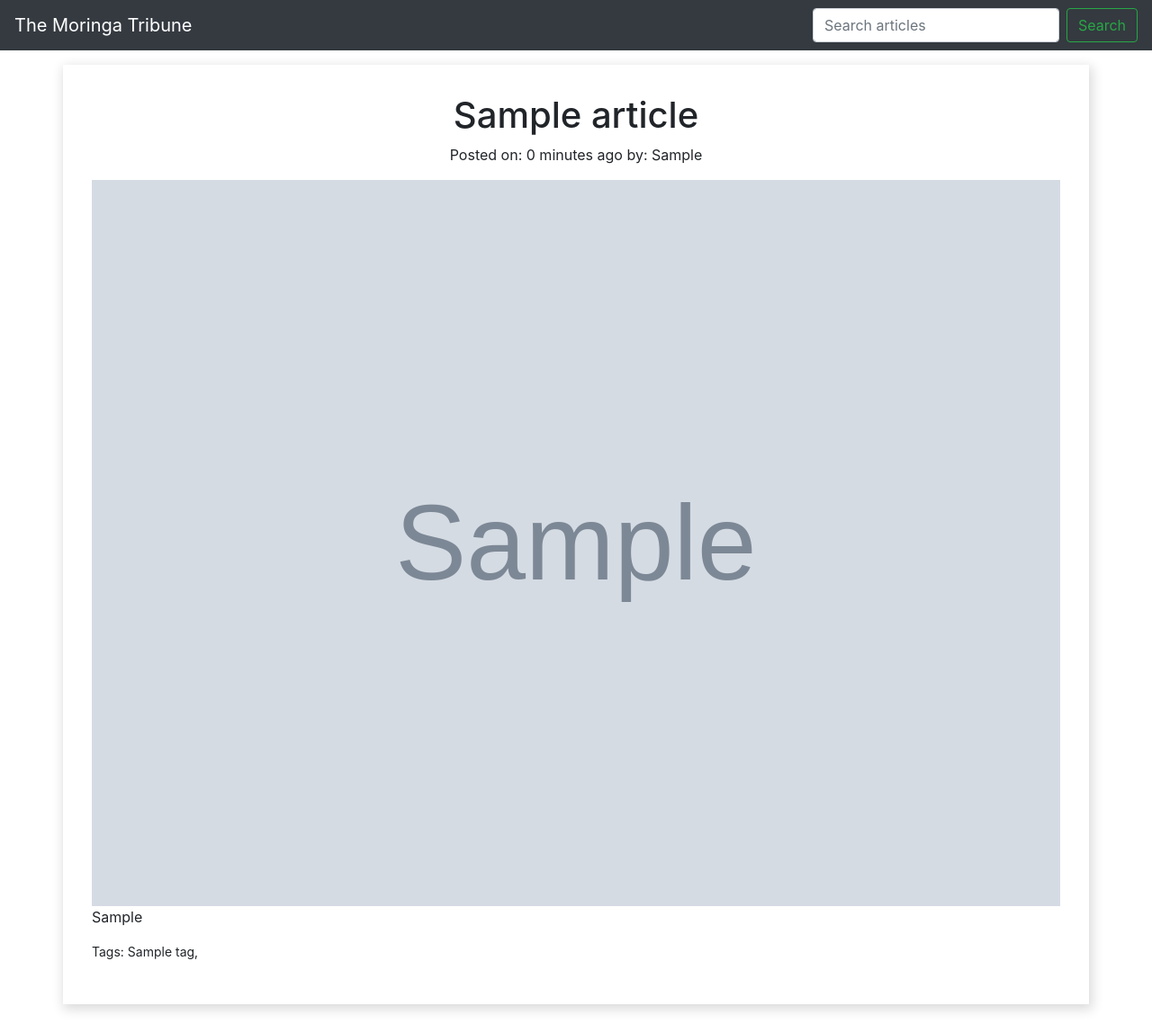
After one commit to DevWaweru/Tribune, a Django app: page /article/1 in a window 1280 px wide. The commit adds this page. Shown: the whole page at 90% size. Run offline with Django 3.2, Linux system fonts and the light colour scheme; tables that the repository leaves empty hold one stand-in row (values such as "Sample post"); grey boxes marked "Sample" are stand-in pictures; some libraries are stand-ins or nearby versions.

Commit message:
Adding more styles and functionality

```diff
--- a/news/models.py
+++ b/news/models.py
@@ -3,7 +3,7 @@ import datetime as dt
 
 # Create your models here.
 class Editor(models.Model):
-    first_name = models.CharField(max_length=30)
+    first_name = models.CharField(max_length=60)
     last_name = models.CharField(max_length=30)
     email = models.EmailField()
     phone_number = models.CharField(max_length=30, blank=True)
@@ -29,6 +29,7 @@ class Article(models.Model):
     editor = models.ForeignKey(Editor)
     tags = models.ManyToManyField(Tag)
     pub_date = models.DateTimeField(auto_now_add=True)
+    article_image = models.ImageField(upload_to = 'articles/', default='Image')
 
     @classmethod
     def today_news(cls):
@@ -40,3 +41,8 @@ class Article(models.Model):
     def days_news(cls,date):
         news = cls.objects.filter(pub_date__date = date)
         return news
+
+    @classmethod
+    def search_by_title(cls,search_term):
+        news = cls.objects.filter(title__icontains=search_term)
+        return news
--- a/news/static/css/news.css
+++ b/news/static/css/news.css
@@ -1,3 +1,17 @@
-h2{
-    color: green;
+.display-news img{
+    width: 100%;
 }
+
+.articles-home{
+    margin: 1.5rem;
+    box-shadow: 2px 4px 12px 2px #dcdcdc;
+}
+.single-article img{
+    width: 100%;
+}
+.single-article{
+    box-shadow: 2px 4px 12px 2px #dcdcdc;
+    margin-top: 1rem;
+    margin-bottom: 2rem;
+    padding: 2rem;
+}
--- /dev/null
+++ b/news/templates/all-news/article.html
@@ -0,0 +1,27 @@
+{% extends 'all-news/base.html' %}
+
+{% block content %}
+<div class="container single-article">
+    <div class="row">
+        <div class="col-md-12 text-center">
+            <h1> {{article.title}} </h1>
+            <p>Posted on: {{article.pub_date|timesince}} ago by: {{article.editor.first_name}}</p>
+        </div>
+    </div>
+    <div class="row">
+        <div class="col-md-12">
+            <img src="{{article.article_image.url}}" alt="image" class="img-responsive">
+        </div>
+    </div>
+    <div class="row">
+        <div class="col-md-10">
+            <p> {{article.post}} </p>
+            <p class="small"> Tags:
+                {% for tag in article.tags.all %}
+                {{tag}},
+                {% endfor %}
+            </p>
+        </div>
+    </div>
+</div>
+{% endblock %}
--- a/news/templates/navbar.html
+++ b/news/templates/navbar.html
@@ -8,6 +8,10 @@
 
 <nav class="navbar navbar-dark bg-dark justify-content-between">
     <a class="navbar-brand" href="{% url 'newsToday' %}">The Moringa Tribune</a>
+    <form class="form-inline" role="search" action="{% url 'search_results' %}">
+      <input class="form-control mr-sm-2" name="article" type="search" placeholder="Search articles" aria-label="Search">
+      <button class="btn btn-outline-success my-2 my-sm-0" type="submit">Search</button>
+    </form>
 </nav>
 
 </body>
--- a/news/urls.py
+++ b/news/urls.py
@@ -1,8 +1,15 @@
 from django.conf.urls import url
 from . import views
+from django.conf import settings
+from django.conf.urls.static import static
 
 urlpatterns = [
     # url('^$',views.welcome,name = 'welcome'),
     url('^$',views.news_of_day,name='newsToday'),
-    url(r'^archives/(\d{4}-\d{2}-\d{2})/$', views.past_days_news,name = 'pastNews')
+    url(r'^archives/(\d{4}-\d{2}-\d{2})/$', views.past_days_news,name = 'pastNews'),
+    url(r'^search/', views.search_results, name='search_results'),
+    url(r'^article/(\d+)', views.article, name='article')
 ]
+
+if settings.DEBUG:
+    urlpatterns += static(settings.MEDIA_URL, document_root=settings.MEDIA_ROOT)
--- a/news/views.py
+++ b/news/views.py
@@ -11,7 +11,8 @@ def welcome(request):
 def news_of_day(request):
     date = dt.date.today()
     news = Article.today_news()
-    print(news[1].tags.all())
+    # print(news[1].tags.all())
+    news.reverse()
     # Function to convert date object to find the exact day
     # day = convert_dates(date)
     # html = f'''
@@ -56,3 +57,21 @@ def past_days_news(request,past_date):
 
     news = Article.days_news(date)
     return render(request, 'all-news/past-news.html',{'date':date, 'news':news})
+
+def search_results(request):
+    if 'article' in request.GET and request.GET['article']:
+        search_term = request.GET.get('article')
+        searched_articles = Article.search_by_title(search_term)
+        message = (f'{search_term}')
+
+        return render(request, 'all-news/search.html',{'message':message, 'articles':searched_articles})
+    else:
+        message = "You haven't searched for any term"
+        return render(request, 'all-news/search.html',{'message':message})
+
+def article(request,article_id):
+    try:
+        article = Article.objects.get(id=article_id)
+    except DoesNotExist:
+        raise Http404()
+    return render(request, 'all-news/article.html', {'article':article})
--- a/tribune/settings.py
+++ b/tribune/settings.py
@@ -64,6 +64,7 @@ TEMPLATES = [
                 'django.template.context_processors.request',
                 'django.contrib.auth.context_processors.auth',
                 'django.contrib.messages.context_processors.messages',
+                'django.template.context_processors.media'
             ],
         },
     },
@@ -122,3 +123,5 @@ USE_TZ = True
 # https://docs.djangoproject.com/en/1.11/howto/static-files/
 
 STATIC_URL = '/static/'
+MEDIA_URL = '/media/'
+MEDIA_ROOT = os.path.join(BASE_DIR,'media')
```
Also changed, not shown: news/templates/all-news/search.html (added, +21 -0 lines), news/templates/all-news/today-news.html (+15 -7 lines), media/articles/aventador1.jpg (added), media/articles/aventador2.jpg (added), media/articles/mclaren.jpg (added), news/migrations/0005_auto_20180605_1327.py (added), news/migrations/0006_auto_20180605_1416.py (added), news/static/Images/lambo.jpg (added), news/static/Images/mclaren.jpg (added).
